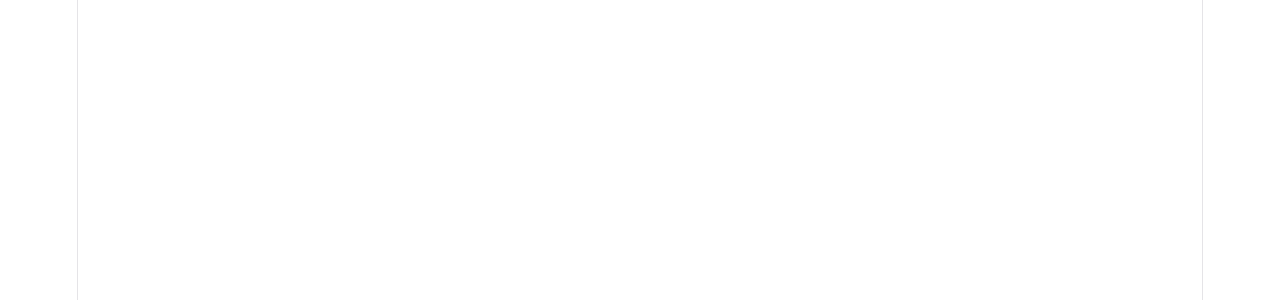
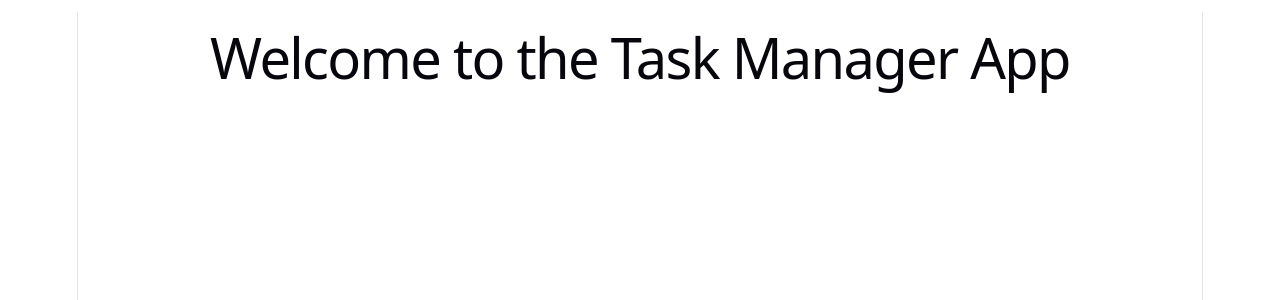
Before and after one commit to MariKapanadze/Task-Management-App, a React (Vite) app: page / in a window 1280 px wide. Shown: the top 300 px of the page. Built offline with nearby package versions, Linux system fonts and the light colour scheme.

Commit message:
add home page with application title

```diff
--- a/src/App.jsx
+++ b/src/App.jsx
@@ -1,5 +1,7 @@
+import HomePage from "./pages/HomePage"
+
 function App() {
-  return <div></div>
+  return <HomePage />
 }
 
 export default App
--- /dev/null
+++ b/src/pages/HomePage.jsx
@@ -0,0 +1,11 @@
+import '../styles/Home.css'
+
+function HomePage() {
+    return (
+        <main>
+            <h1>Welcome to the Task Manager App</h1>
+        </main>
+    )
+}
+
+export default HomePage
--- /dev/null
+++ b/src/styles/Home.css
@@ -0,0 +1,7 @@
+body {
+	text-align: center;
+
+	margin-top: 8px;
+
+	padding: 4px 8px;
+}
```
Also changed, not shown: 1 other file (tests, documents, lock files or other folders).
